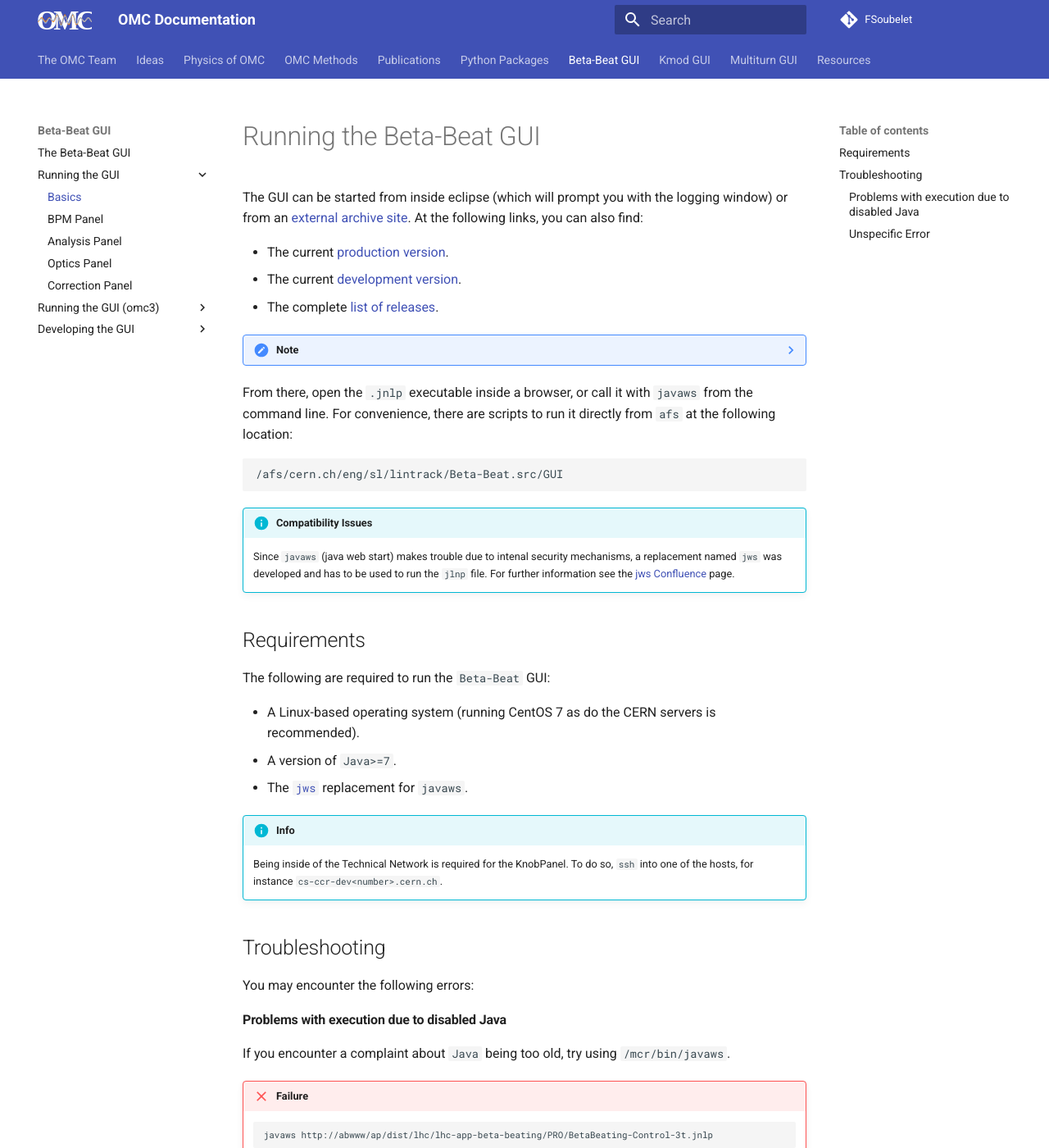
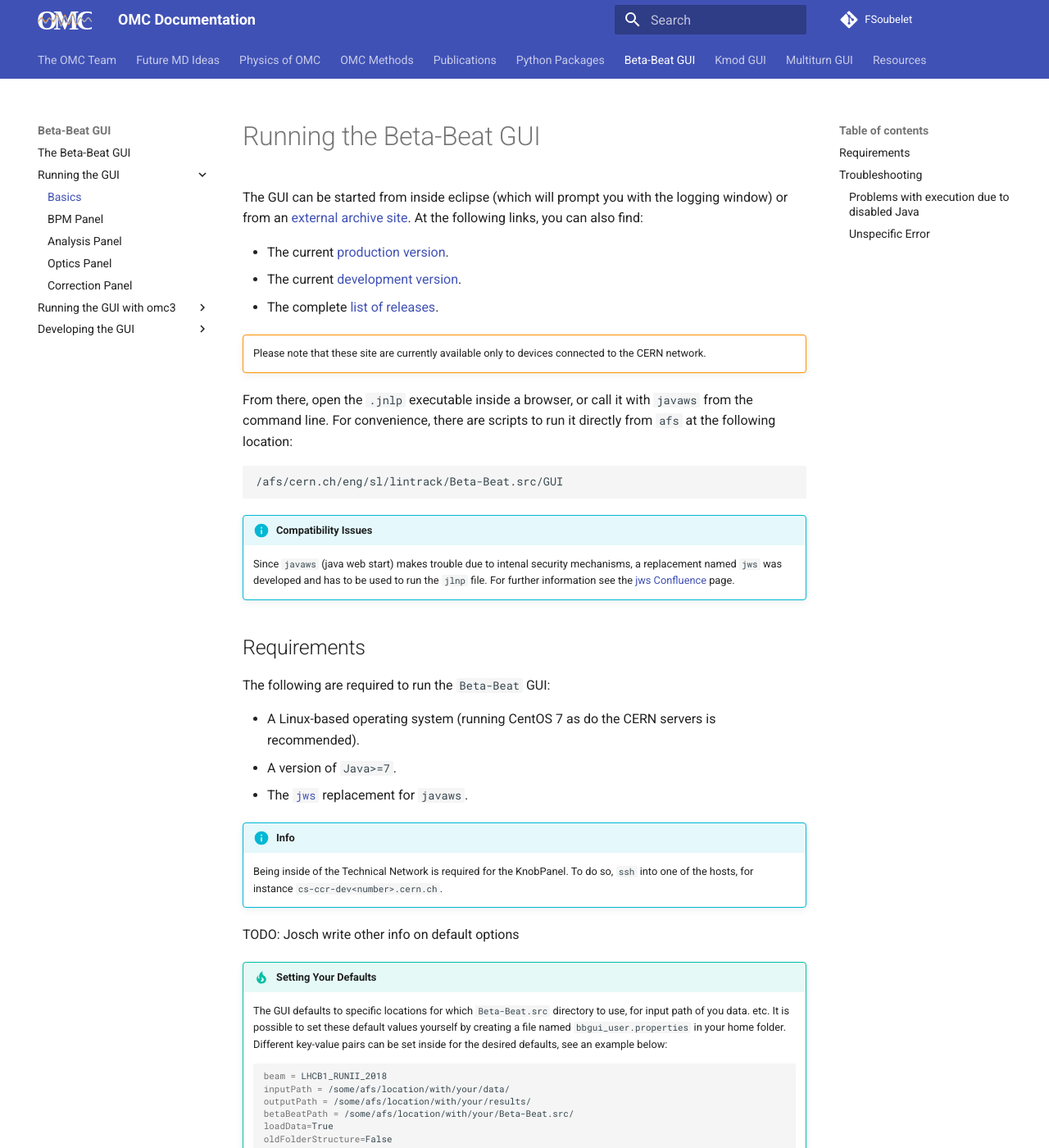
Before and after one commit to pylhc/pylhc.github.io, an MkDocs documentation site: the page built from docs/guis/betabeat/running.md, in a window 1280 px wide and 1400 px high. Shown: the whole window at 82% size. Built offline with MkDocs 1.6.1 and Material for MkDocs 9.7.7, drawn with Linux system fonts in a browser that asks for light colours.

Commit message:
small changes from discussion

````diff
--- a/docs/guis/betabeat/running.md
+++ b/docs/guis/betabeat/running.md
@@ -31,6 +31,20 @@
 !!! info
     Being inside of the Technical Network is required for the KnobPanel.
     To do so, `ssh` into one of the hosts, for instance `cs-ccr-dev<number>.cern.ch`.
+
+TODO: Josch write other info on default options
+!!! tip "Setting Your Defaults"
+    The GUI defaults to specific locations for which `Beta-Beat.src` directory to use, for input path of you data. etc.
+    It is possible to set these default values yourself by creating a file named `bbgui_user.properties` in your home folder.
+    Different key-value pairs can be set inside for the desired defaults, see an example below:
+    ```bash
+    beam = LHCB1_RUNII_2018
+    inputPath = /some/afs/location/with/your/data/
+    outputPath = /some/afs/location/with/your/results/
+    betaBeatPath = /some/afs/location/with/your/Beta-Beat.src/
+    loadData=True
+    oldFolderStructure=False
+    ```
 
 ## Troubleshooting
 
--- a/mkdocs.yml
+++ b/mkdocs.yml
@@ -90,7 +90,7 @@
 # Site Layout
 nav:
   - The OMC Team: index.md
-  - Ideas: omc_team/ideas.md
+  - Future MD Ideas: omc_team/ideas.md
   - Physics of OMC: omc_team/physics.md
   - OMC Methods: omc_team/methods.md
   - Publications: omc_team/publications.md
@@ -117,8 +117,8 @@
       - Analysis Panel: guis/betabeat/analysis_panel.md
       - Optics Panel: guis/betabeat/optics_panel.md
       - Correction Panel: guis/betabeat/correction_panel.md
-    - Running the GUI (omc3):
-      - Important: guis/betabeat/omc3.md
+    - Running the GUI with omc3:
+      - Differences: guis/betabeat/omc3.md
     - Developing the GUI:
       - IDE Setup: guis/betabeat/ide_install.md
       - Releases: guis/betabeat/releases.md
@@ -138,7 +138,7 @@
       - Running the GUI: guis/multiturn/running.md
   - Resources:
       - Todo: resources/resources.md
-      - Links: resources/links.md
+      - Useful Links: resources/links.md
       - Tricks: resources/tricks.md
       - Publications: omc_team/publications.md
       - FAQ: resources/faqs.md
````
Also changed, not shown: other parts of docs/guis/betabeat/running.md (+1 -1 lines), docs/guis/betabeat/bpm_panel.md (+0 -13 lines), docs/resources/links.md (+6 -17 lines), docs/resources/tricks.md (+3 -3 lines).
